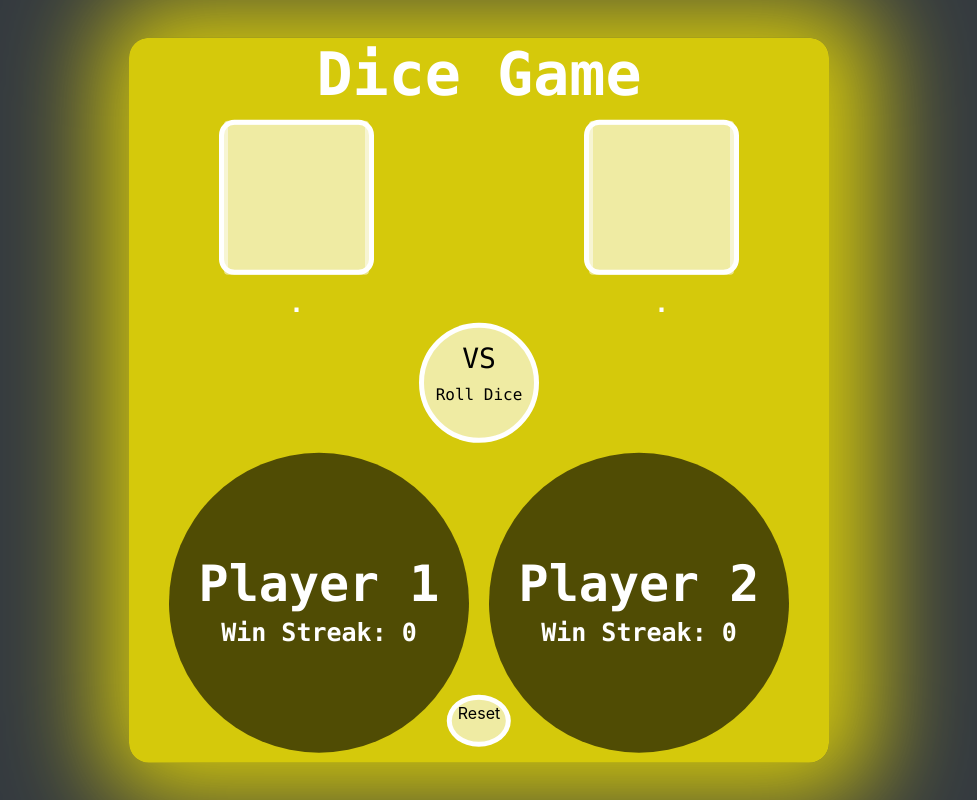
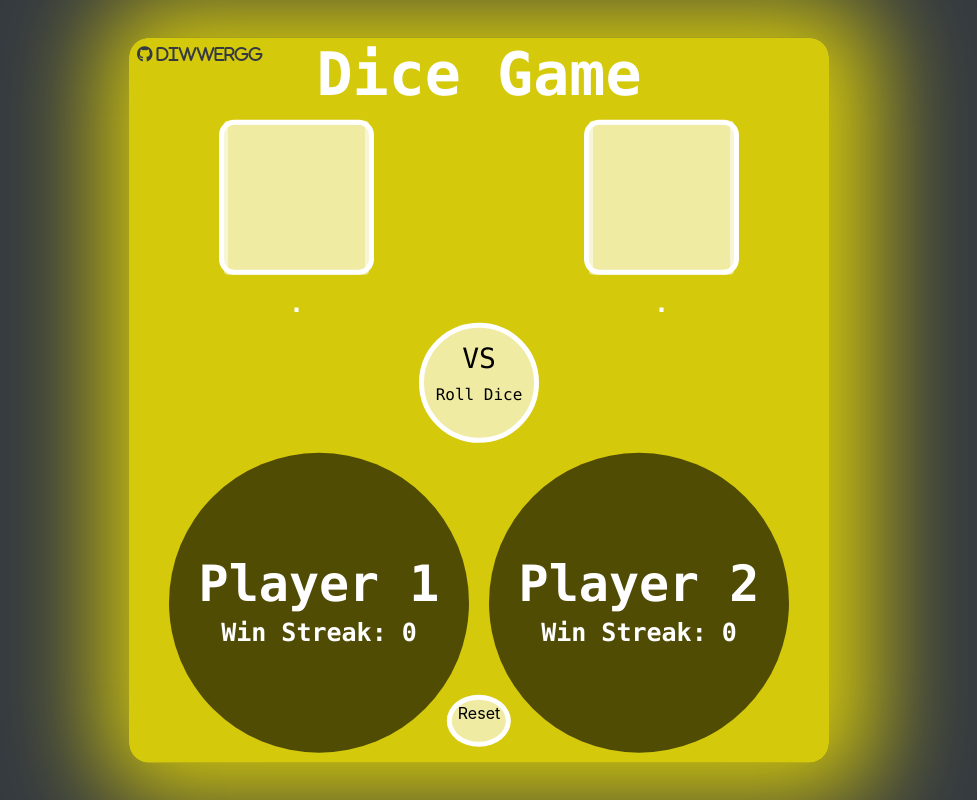
Before and after one commit to diwwergg/DiceGame, a plain HTML site: page index.html in a window 1280 px wide. Shown: the whole page, without its empty margins (161-1138 px from the left). Drawn offline with nearby package versions, Linux system fonts and the light colour scheme.

Commit message:
feat : add link github

```diff
--- a/index.html
+++ b/index.html
@@ -9,6 +9,7 @@
     <link rel="stylesheet" href="dice.css">
     <link rel="stylesheet" href="https://cdn.jsdelivr.net/npm/bootstrap@4.1.3/dist/css/bootstrap.min.css"
         integrity="sha384-MCw98/SFnGE8fJT3GXwEOngsV7Zt27NXFoaoApmYm81iuXoPkFOJwJ8ERdknLPMO" crossorigin="anonymous">
+    <script src="https://kit.fontawesome.com/237bd344eb.js" crossorigin="anonymous"></script>
     <title>Dice Game</title>
 </head>
 
@@ -16,6 +17,9 @@
     <div class="bg-dark w-100 h-100 position-relative justify-content-center">
         <!-- Dice Game 2 player -->
         <div class="box-container">
+            <a class="text-lg-center position-absolute" href="http://github.com/diwwergg">
+                    <em class="fa-brands fa-github text-dark p-2" > diwwergg</em>
+            </a>
             <h1 class="big-text" id="bigTextShow">Dice Game</h1>
             <div class="row">
                 <div class="col-6">
```
